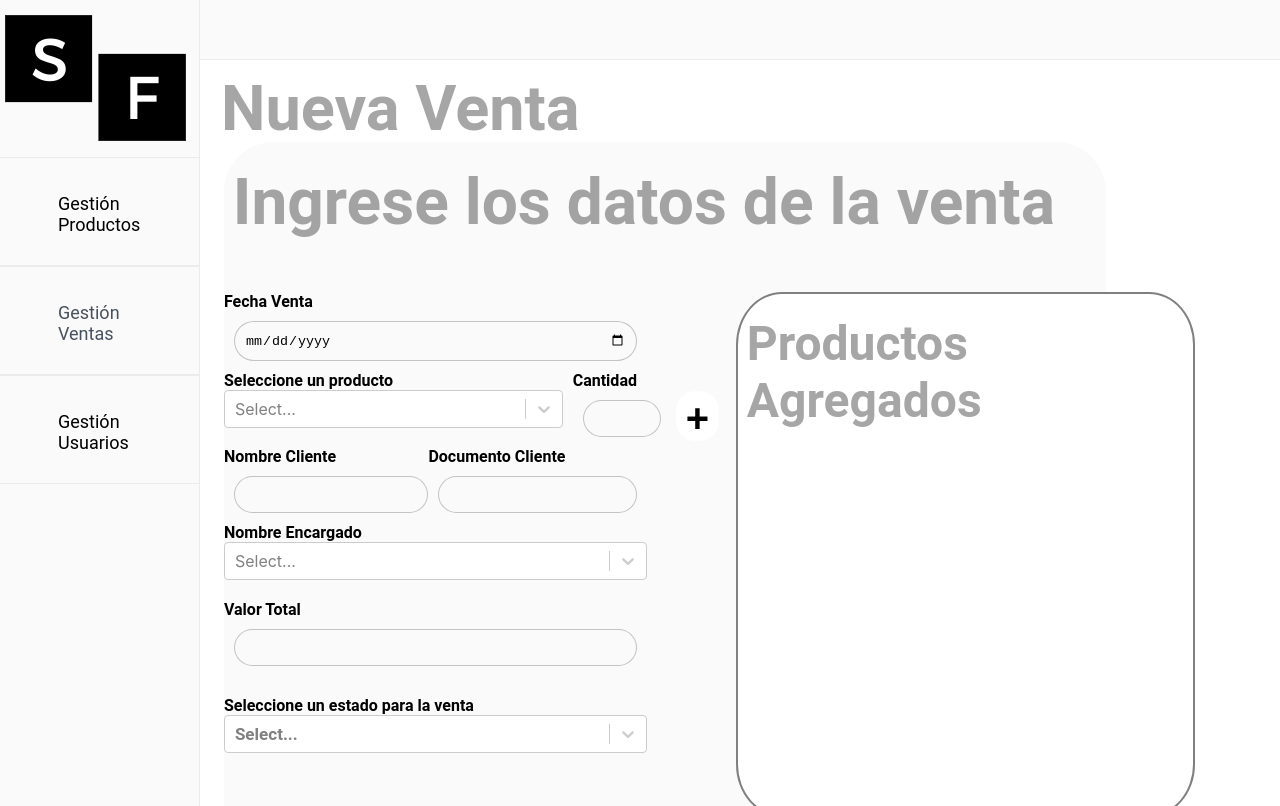
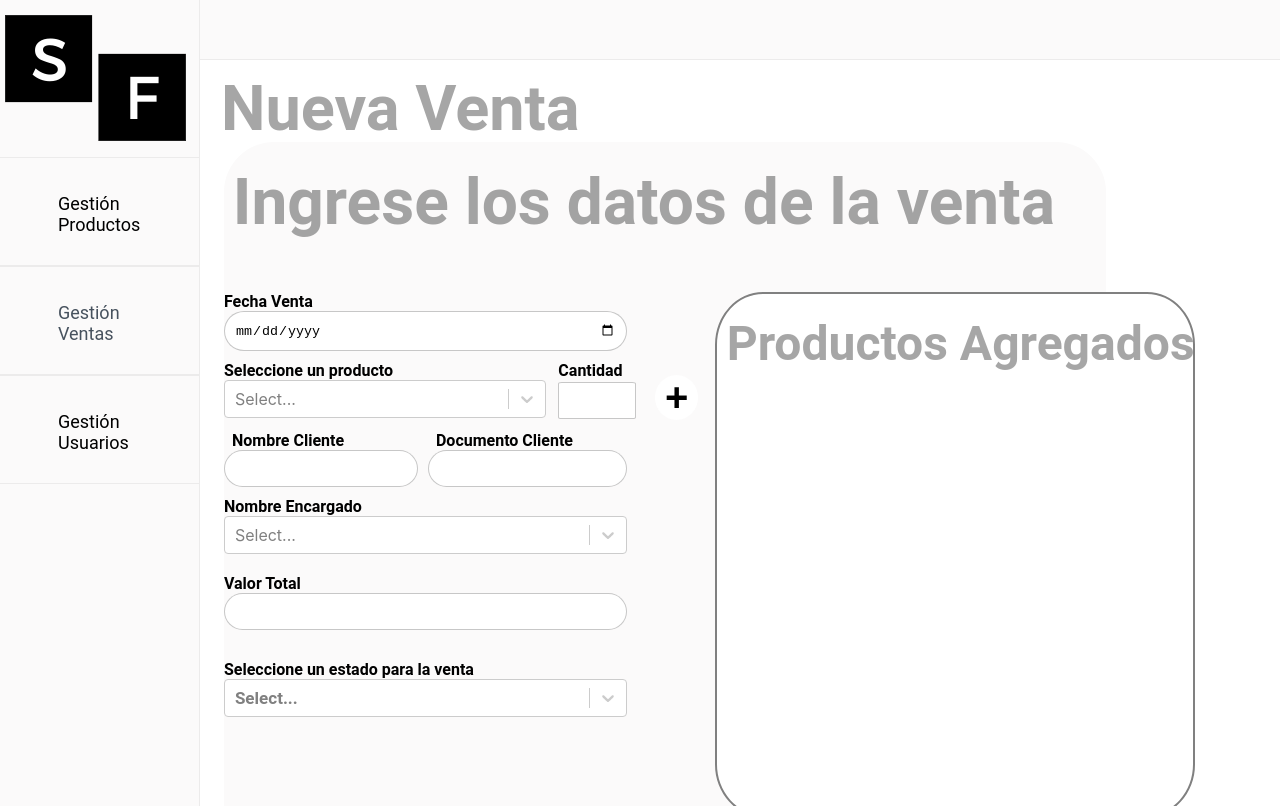
Before and after one commit to johiny/Sell_In_A_Flash, a React (Create React App) app: page /Maestro-Ventas/NuevaVenta in a window 1280 px wide. Shown: the top 806 px of the page. Built offline with nearby package versions, Linux system fonts and the light colour scheme.

Commit message:
arreglo en los estilos del formulario de nueva venta y creacion de sistema para multiples productos

```diff
--- a/src/components/FormularioJ.jsx
+++ b/src/components/FormularioJ.jsx
@@ -1,7 +1,15 @@
-import { useState } from "react"
+import { useState, useEffect } from "react"
 import Select from "react-select"
 
 const FormularioJ = (props) => {
+
+    const [productoSeleccionado,setproductoSeleccionado] = useState("")
+    const [cantidadSeleccionada,setcantidadSeleccionada] = useState("")
+
+    const producthandler = (value) => {
+        const producto = value.value
+        setproductoSeleccionado(producto)
+    }
 
     const stateoptions = [{ value: 'En Proceso', label: 'En Proceso' },
     { value: 'Cancelada', label: 'Cancelada' },
@@ -14,15 +22,15 @@ const FormularioJ = (props) => {
             <div className="formulario_nuevaventa_productosfields">
             <div className="formulario_nuevaventa_productos">
             <label htmlFor={props.campo2}>{props.campo2}</label>
-                <Select form={props.form} name="producto" options={props.productos}/>
+                <Select onChange={producthandler} options={props.productos}/>
             </div>
             <div className="formulario_nuevaventa_cantidad">
             <label htmlFor="canitdad">Cantidad</label>
-                <input name="cantidad" type="number" min="1" max="500" required onInput={() => { props.setShowmodal(true)}}></input>
+                <input name="cantidad" type="number" min="1" max="500" required onChange={(e) => setcantidadSeleccionada(e.target.value)} onInput={() => { props.setShowmodal(true)}}></input>
             </div>
-            <button className="formulario_nuevaventa_productos_boton">+</button>
+            <button className="formulario_nuevaventa_productos_boton" type="button" onClick={() => {props.setProductosAgregados([...props.productosAgregados,{productoSeleccionado,cantidadSeleccionada}])}}>+</button>
             </div>
-            <div className="formulario_nuevaventa_productosfields">
+            <div className="formulario_nuevaventa_clientes">
                 <div className="formulario_nuevaventa_cliente">
             <label htmlFor={props.campo3}>{props.campo3}</label><input name={props.campo3} type="text" required onInput={() => { props.setShowmodal(true)}}></input>
             </div>
@@ -36,10 +44,29 @@ const FormularioJ = (props) => {
             <Select form={props.form} required onChange={(e) => {props.setShowmodal(true)}} name="estado" id="tabla__estado_selector" className="campo" options={stateoptions}/>
             </form>
             <div className="products_BOX">
-            <h1>Productos Agregados</h1>
+            <h1 className="minicards_titulo">Productos Agregados</h1>
+            <div className="minicards_container">
+            {props.productosAgregados.map((producto) => {
+                return(
+                <Minicard producto={producto}/>
+                )
+            })}
+            </div>
             </div>
             </>
     )
 }
 
 export default FormularioJ;
+
+
+const Minicard = (props) => {
+
+    return(
+        <div className="minicard">
+            <h3>{props.producto.productoSeleccionado.nombre}</h3>
+            <h3>${props.producto.productoSeleccionado.precio}</h3>
+            <h3>uds.{props.producto.cantidadSeleccionada}</h3>
+        </div>
+    )
+}
--- a/src/pages/Maestro-Ventas/NuevaVenta.jsx
+++ b/src/pages/Maestro-Ventas/NuevaVenta.jsx
@@ -9,9 +9,10 @@ const NuevaVenta = () => {
     const [showmodal, setShowmodal] = useState(false);
     const [savechanges,setSaveChanges] = useState(true);
     const [ventas,setVentas] = useState(database)
+    const [productosAgregados,setProductosAgregados] = useState([])
 
     // carga los vendedores
-    const [vendedores,setVendedores] = useState(null)
+    const [vendedores,setVendedores] = useState("")
     useEffect(() => {
         const vendedores = databaseVendedores.map((element) => {
             return ({value : element.id, label:`${element.nombre} / ${element.id}`})
@@ -23,7 +24,7 @@ const NuevaVenta = () => {
     const [productos, setProductos] = useState(null)
     useEffect (() => {
         const productos = ProductosBD.map((element) => {
-            return ({value : element.nombre, label:`${element.nombre} - $${element.precio}`})
+            return ({value : element, label:`${element.nombre} - $${element.precio}`})
             });
             setProductos(productos)
         },[])
@@ -46,12 +47,16 @@ const NuevaVenta = () => {
         console.log(ventas)
     },[ventas]);
 
+    useEffect(() => {
+        console.log(productosAgregados)
+    },[productosAgregados])
+
     return(
         <>
         <h1 className="cuerpo_central__Ventas-tabla-titulo">Nueva Venta</h1>
         <div className="tabla__nuevaventa">
         <h1 className="TituloNuevaVenta">Ingrese los datos de la venta</h1>
-        <FormularioJ productos={productos} vendedores={vendedores}  id="form-venta" form={form} submitto={submitto} estilo="FormularioNuevaVenta" campo1="Fecha Venta" campo2="Seleccione un producto"
+        <FormularioJ productosAgregados={productosAgregados} setProductosAgregados={setProductosAgregados} productos={productos} vendedores={vendedores}  id="form-venta" form={form} submitto={submitto} estilo="FormularioNuevaVenta" campo1="Fecha Venta" campo2="Seleccione un producto"
         campo3="Nombre Cliente" campo4="Nombre Encargado" campo5="Valor Total"
         campo6="Estado"  setShowmodal={setShowmodal} setSaveChanges={setSaveChanges}/>
         </div>
--- a/src/styles/Styles.css
+++ b/src/styles/Styles.css
@@ -525,10 +525,11 @@ a:visited {
 }
 
 .FormularioNuevaVenta input {
-  margin: 10px;
+  margin: 0px;
+  margin-bottom: 10px;
   padding: 10px;
   border-radius: 20px;
-  background-color: #FBFAFA;
+  background-color: white;
   border: solid 1px rgba(0, 0, 0, 0.22);
 }
 
@@ -579,6 +580,17 @@ display: flex;
 .formulario_nuevaventa_productosfields {
   display: flex;
   flex-direction: row;
+  margin-bottom: 10px;
+}
+
+.formulario_nuevaventa_clientes {
+  display: flex;
+  flex-direction: row;
+}
+
+.formulario_nuevaventa_clientes label {
+  position: relative;
+  left: 8px;
 }
 
 .formulario_nuevaventa_productos {
@@ -604,18 +616,18 @@ display: flex;
 
 .formulario_nuevaventa_productos_boton {
   position: relative;
-  top: 20px;
+  top: 14px;
   left: 22%;
   padding: 10px;
-  padding-top: 5px;
+  padding-top: 0px;
   padding-bottom: 45px;
   max-height:20px;
   text-align: justify;
   font-size: 40px;
   font-weight: bold;
   align-items: center;
-  border-radius: 20px;
-  border:none;
+  border-radius: 100%;
+  border: none;
 background-color: white;
 }
 
@@ -623,3 +635,38 @@ background-color: white;
   background-color: rgba(148, 148, 148, 0.2);;
   cursor: pointer;
 }
+
+.formulario_nuevaventa_cantidad input {
+  margin: 2px;
+  border-radius: 5%;
+}
+
+.formulario_nuevaventa_cantidad label {
+  position: relative;
+  left: 2px;
+}
+
+
+/* Minicard Styles----------------------------------------------------------------------------------------------------------------------- */
+
+.minicards_titulo {
+
+  margin-bottom: 20px;
+}
+
+.minicards_container {
+  display: inline-flex;
+  flex-direction: row;
+}
+
+.minicard {
+  margin: 10px;
+  background-color: aliceblue;
+  border-radius: 15px;
+  font-size: small;
+  font-family:'Roboto',sans-serif;
+  padding: 5px;
+  align-items: center;
+  justify-content: center;
+  text-align: center;
+}
```
